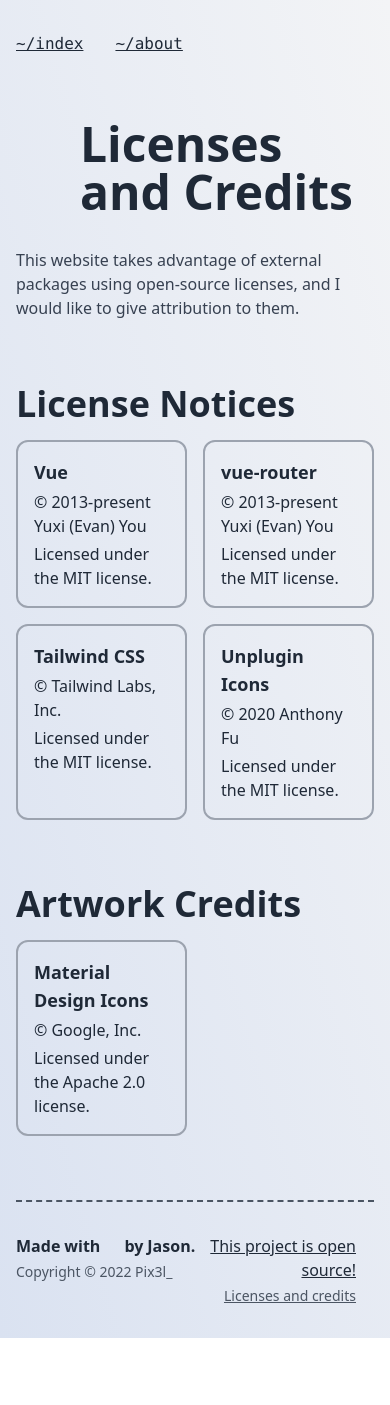
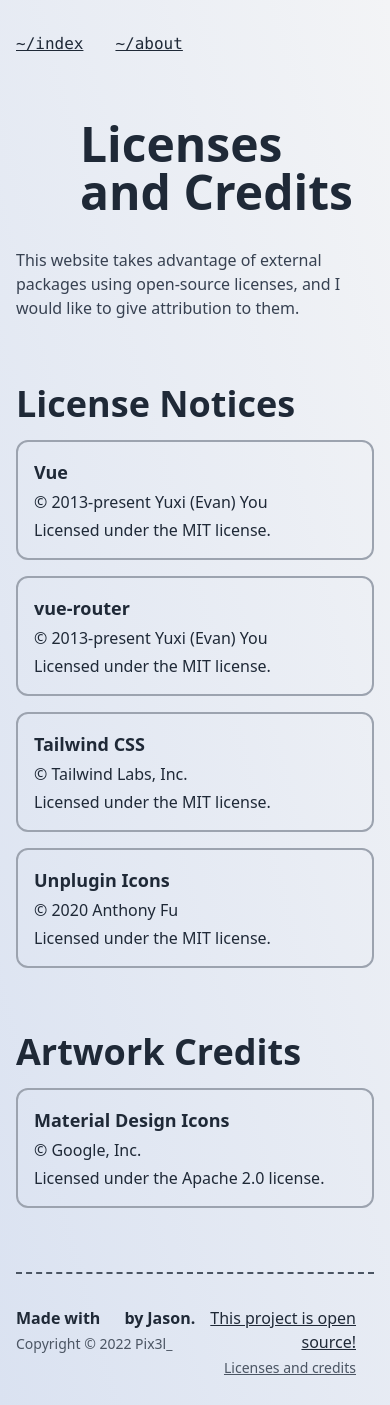
Before and after one commit to pnxl/website, a Vue app: page /licenses in a window 390 px wide. Shown: the top 1405 px of the page. Before the commit the page ends 1338 px from the top, so only its background shows below. Built offline with nearby package versions, Linux system fonts and the light colour scheme; some icons are missing.

Commit message:
improve responsiveness

```diff
--- a/src/pages/licenses.vue
+++ b/src/pages/licenses.vue
@@ -4,7 +4,7 @@
     <section id="introduction" class="flex flex-col gap-8">
       <div class="flex flex-col gap-6">
         <div class="flex gap-4 text-5xl">
-          <IconScriptText class="my-auto" />
+          <IconScriptText class="my-auto hidden md:block" />
           <h1 class="my-auto w-fit font-bold">Licenses and Credits</h1>
         </div>
       </div>
@@ -15,7 +15,7 @@
     </section>
     <section id="libraries" class="flex flex-col gap-4">
       <h2 class="my-auto w-fit text-4xl font-bold">License Notices</h2>
-      <div class="grid grid-cols-2 gap-4">
+      <div class="grid gap-4 md:grid-cols-2">
         <div
           class="flex flex-col justify-between gap-4 rounded-xl border-2 border-gray-400 p-4 dark:border-gray-700"
         >
@@ -56,7 +56,7 @@
     </section>
     <section id="artwork" class="flex flex-col gap-4">
       <h2 class="my-auto w-fit text-4xl font-bold">Artwork Credits</h2>
-      <div class="grid grid-cols-2 gap-4">
+      <div class="grid gap-4 md:grid-cols-2">
         <div
           class="flex flex-col justify-between gap-4 rounded-xl border-2 border-gray-400 p-4 dark:border-gray-700"
         >
```
